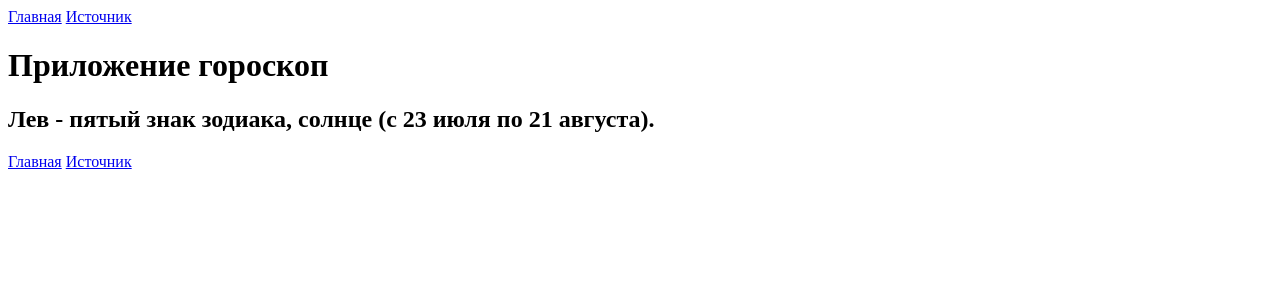
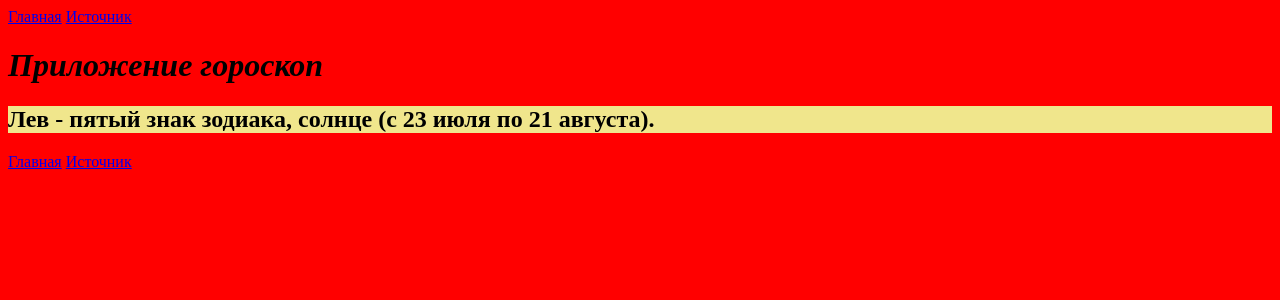
Before and after one commit to DimedroLich/egorov_my_page, a Django app: page /horoscope/leo/ in a window 1280 px wide. Shown: the top 300 px of the page. Run offline with Django 4.2, Linux system fonts and the light colour scheme.

Commit message:
Added CSS styles. To zodiac main and info page. Also added base CSS file for all project

```diff
--- /dev/null
+++ b/horoscope/static/horoscope/css/index.css
@@ -0,0 +1,4 @@
+ul {
+    border-left: 5px solid bisque;
+    background-color: deepskyblue;
+}
--- /dev/null
+++ b/horoscope/static/horoscope/css/info.css
@@ -0,0 +1,7 @@
+h2 {
+    background-color: khaki;
+}
+
+h1 {
+    font-style: italic;
+}
--- a/horoscope/templates/horoscope/info_zodiac.html
+++ b/horoscope/templates/horoscope/info_zodiac.html
@@ -1,4 +1,9 @@
 {% extends 'base.html' %}
+{% load static %}
+
+{% block css_additional %}
+    <link rel="stylesheet" href="{% static '/horoscope/css/info.css' %}">
+{% endblock %}
 
     {% block title %}
         Гороскоп для {{sign|capfirst}}
--- a/my_page/settings.py
+++ b/my_page/settings.py
@@ -59,7 +59,7 @@ TEMPLATES = [
     {
         'BACKEND': 'django.template.backends.django.DjangoTemplates',
         'DIRS': [
-            BASE_DIR / 'templates'
+            BASE_DIR / 'templates',
         ],
         'APP_DIRS': True,
         'OPTIONS': {
@@ -122,7 +122,9 @@ USE_TZ = True
 # https://docs.djangoproject.com/en/4.1/howto/static-files/
 
 STATIC_URL = 'static/'
-
+STATICFILES_DIRS = [
+    BASE_DIR / 'static',
+]
 # Default primary key field type
 # https://docs.djangoproject.com/en/4.1/ref/settings/#default-auto-field
 
--- /dev/null
+++ b/static/css/base.css
@@ -0,0 +1,3 @@
+html {
+    background-color: red;
+}
--- a/templates/base.html
+++ b/templates/base.html
@@ -1,8 +1,11 @@
+{% load static %}
 <!DOCTYPE html>
 <html lang="en">
 <head>
     <meta charset="UTF-8">
     <title>{% block title %} {% endblock %}</title>
+    {% block css_additional %} {% endblock %}
+    <link rel="stylesheet" href="{% static 'css/base.css' %}">
 </head>
 <body>
 
```
Also changed, not shown: horoscope/templates/horoscope/index.html (+7 -1 lines).
